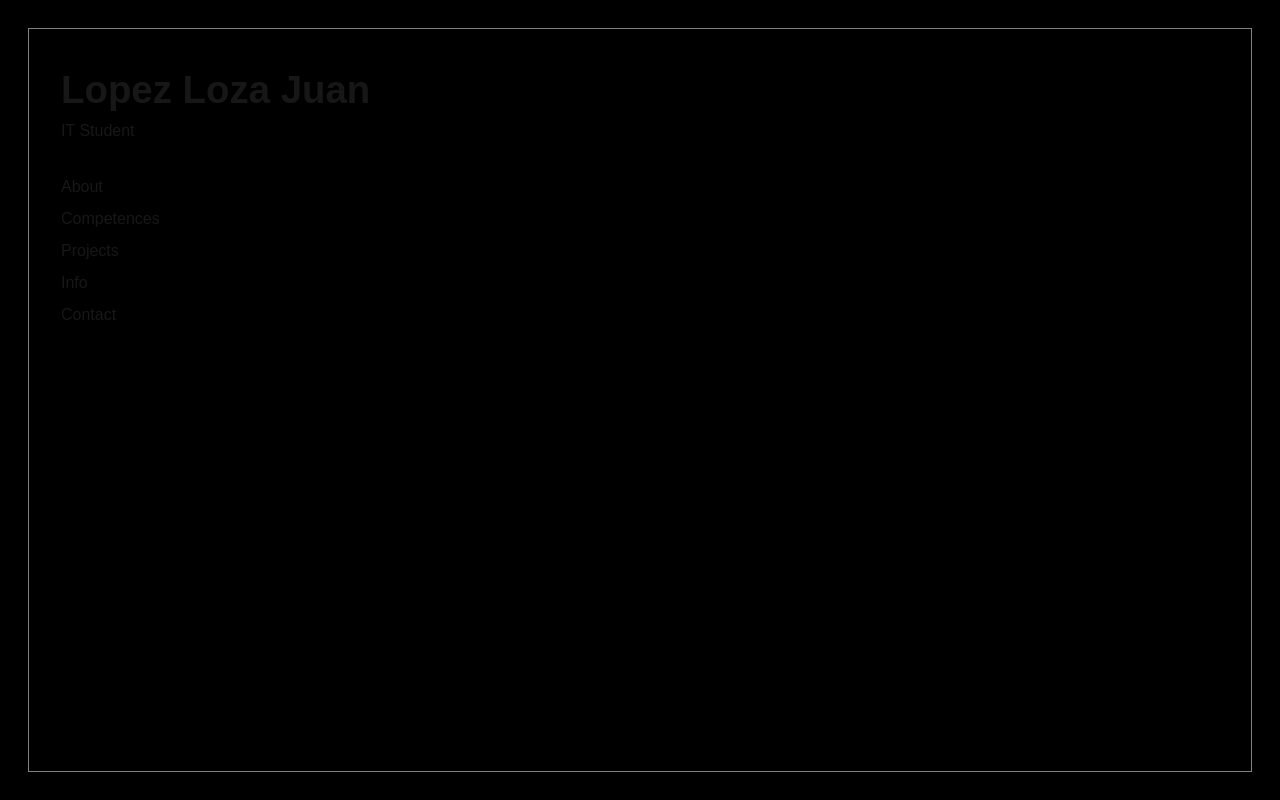
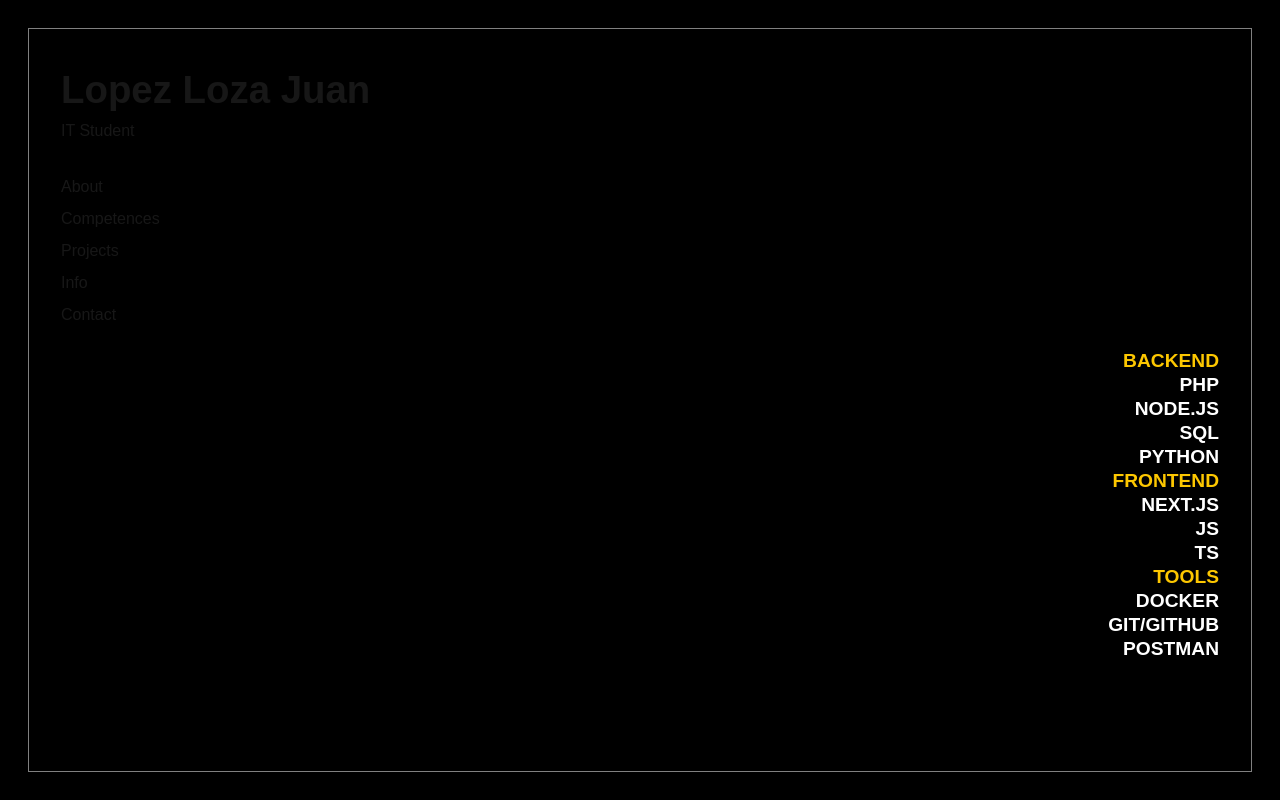
Before and after one commit to juan-lopez-loza/portfolio_v2, a Next.js app in the folder my-portfolio/: page / in a window 1280 px wide. Both pictures are taken after a click on the element "Competences". Built offline with nearby package versions, Linux system fonts and the light colour scheme.

Commit message:
[Add] display my skills in skills section

```diff
--- a/my-portfolio/src/app/components/Skills.tsx
+++ b/my-portfolio/src/app/components/Skills.tsx
@@ -1,15 +1,37 @@
+//
+//  Contact.tsx
+//  Portfolio
+//
+//  Created by Juan Lopez Loza on 27/02/2026.
+//
+
 "use client";
+
+import { skill } from "@/data/skill";
+import React from "react";
 
 type SkillsProps = {
     className?: string;
 }
 
 export default function Skills({ className }: SkillsProps) {
+    const frontendSkills = skill.filter(s => s.category === "frontend");
+    const tools = skill.filter(s => s.category === "tool");
+    const backendSkills = skill.filter(s => s.category === "backend");
+    const backendNames = backendSkills.map(s => s.name).join('\n');
+    const frontendNames = frontendSkills.map(s => s.name).join('\n');
+    const toolsNames = tools.map(s => s.name).join('\n');
+
     return (
         <main className={`h-full ${className ?? ""}`}>
-            <h1 className="absolute bottom-4 left-4 text-black font-black text-[20vw] leading-none tracking-tight">
-                Skills
-            </h1>
+            <div className="absolute top-80 right-8 text-right flex flex-col items-end font-bold text-[3vw] md:text-[1.5vw] uppercase leading-tight z-11">
+                <h3 className="text-yellow-400">Backend</h3>
+                <span className="text-white whitespace-pre-line">{backendNames}</span>
+                <h3 className="text-yellow-400">Frontend</h3>
+                <span className="text-white whitespace-pre-line">{frontendNames}</span>
+                <h3 className="text-yellow-400">Tools</h3>
+                <span className="text-white whitespace-pre-line">{toolsNames}</span>
+            </div>
         </main>
     );
 }
```
